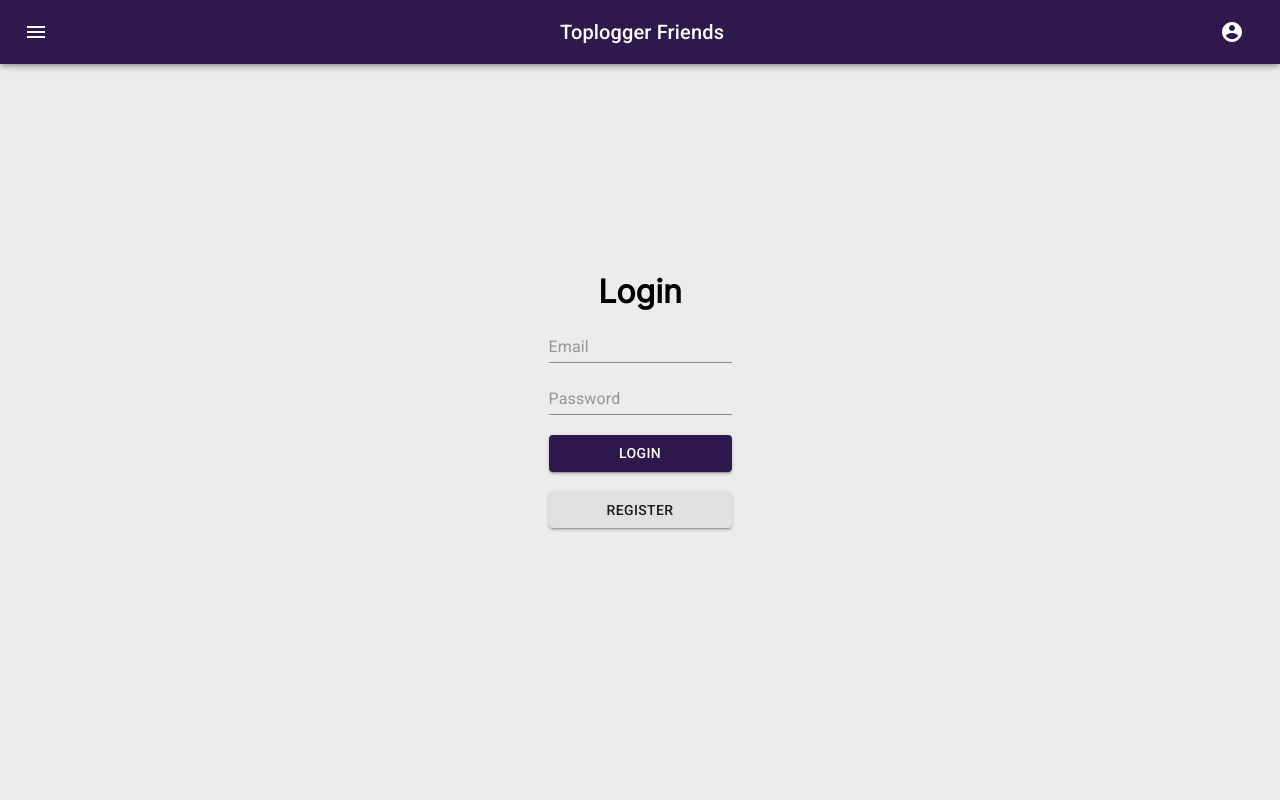
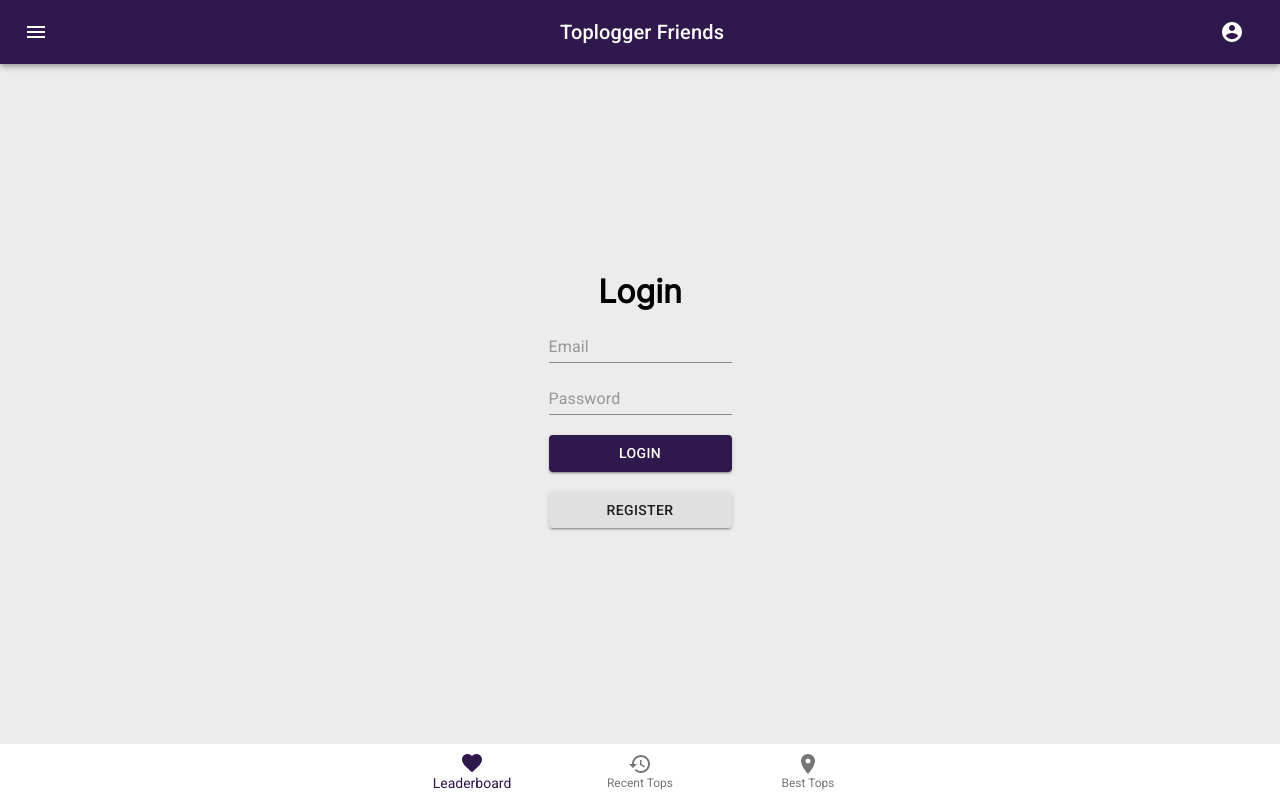
Before and after one commit to Milan-Koelen/toplogger-friends, a React (Create React App) app: page /login in a window 1280 px wide. Built offline with nearby package versions, Linux system fonts and the light colour scheme; no server answers.

Commit message:
half working bottom nav

```diff
--- a/src/App.js
+++ b/src/App.js
@@ -6,6 +6,7 @@ import PrivateRoute from "./_pages/PrivateRoute";
 import Search from "./_pages/Search";
 import Layout from "./_pages/Layout";
 import UserPage from "./_pages/UserPage";
+import Leaderboard from "./_pages/Leaderboard";
 
 import { createMuiTheme, ThemeProvider } from "@material-ui/core";
 
@@ -32,9 +33,9 @@ function App() {
             <PrivateRoute path="/search">
               <Search />
             </PrivateRoute>
-            {/* <PrivateRoute path="/user">
-            <UserPage />
-          </PrivateRoute> */}
+            <PrivateRoute path="/leaderboard">
+              <Leaderboard />
+            </PrivateRoute>
             <PrivateRoute path="/user/:TL_ID">
               <UserPage />
             </PrivateRoute>
--- a/src/_pages/Dashboard.js
+++ b/src/_pages/Dashboard.js
@@ -18,6 +18,7 @@ import { makeStyles } from "@material-ui/core/styles";
 import RestoreIcon from "@material-ui/icons/Restore";
 import FavoriteIcon from "@material-ui/icons/Favorite";
 import LocationOnIcon from "@material-ui/icons/LocationOn";
+import Leaderboard from "./Leaderboard";
 // import { VictoryBar, VictoryChart } from "victory";
 
 const Dashboard = () => {
@@ -160,7 +161,12 @@ const Dashboard = () => {
         showLabels
         className={classes.root}
       >
-        <BottomNavigationAction label="Leaderboard" icon={<FavoriteIcon />} />
+        <BottomNavigationAction
+          label="Leaderboard"
+          icon={<FavoriteIcon />}
+          component={Link}
+          to="/leaderboard"
+        />
         <BottomNavigationAction label="Recent Tops" icon={<RestoreIcon />} />
         <BottomNavigationAction label="Best Tops" icon={<LocationOnIcon />} />
       </BottomNavigation>
--- a/src/_pages/Layout.js
+++ b/src/_pages/Layout.js
@@ -14,10 +14,22 @@ import Menu from "@material-ui/core/Menu";
 import { useDispatch, useSelector } from "react-redux";
 import { logout, selectUser } from "../features/userSlice";
 import { useHistory } from "react-router-dom";
+import { Link } from "react-router-dom";
 
+import BottomNavigation from "@material-ui/core/BottomNavigation";
+import BottomNavigationAction from "@material-ui/core/BottomNavigationAction";
+
+import RestoreIcon from "@material-ui/icons/Restore";
+import FavoriteIcon from "@material-ui/icons/Favorite";
+import LocationOnIcon from "@material-ui/icons/LocationOn";
+
+export default function MenuAppBar({ children }) {
   const useStyles = makeStyles(theme => ({
     root: {
       flexGrow: 1,
+      width: "100%",
+      position: "fixed",
+      bottom: 0,
     },
     menuButton: {
       marginRight: theme.spacing(2),
@@ -26,8 +38,6 @@ const useStyles = makeStyles(theme => ({
       flexGrow: 1,
     },
   }));
-
-export default function MenuAppBar({ children }) {
   const classes = useStyles();
   const [auth, setAuth] = React.useState(true);
 
@@ -66,6 +76,18 @@ export default function MenuAppBar({ children }) {
     history.push(path);
     handleClose();
   };
+
+  // const useStyles = makeStyles({
+  //   root: {
+  //     width: "100%",
+  //     position: "fixed",
+  //     bottom: 0,
+  //   },
+  // });
+
+  // const classes = useStyles();
+  const [value, setValue] = React.useState(0);
+
   return (
     <div className={classes.root}>
       {/* <FormGroup>
@@ -129,6 +151,23 @@ export default function MenuAppBar({ children }) {
         </Toolbar>
       </AppBar>
       {children}
+      <BottomNavigation
+        value={value}
+        onChange={(event, newValue) => {
+          setValue(newValue);
+        }}
+        showLabels
+        className={classes.root}
+      >
+        <BottomNavigationAction
+          label="Leaderboard"
+          icon={<FavoriteIcon />}
+          component={Link}
+          to="/leaderboard"
+        />
+        <BottomNavigationAction label="Recent Tops" icon={<RestoreIcon />} />
+        <BottomNavigationAction label="Best Tops" icon={<LocationOnIcon />} />
+      </BottomNavigation>
     </div>
   );
 }
--- /dev/null
+++ b/src/_pages/Leaderboard.js
@@ -0,0 +1,63 @@
+import { React, useEffect } from "react";
+import { useDispatch, useSelector } from "react-redux";
+import { Avatar, Link } from "@material-ui/core";
+import { selectFollowing, fetchFollowing } from "../features/followingSlice";
+import { selectUser } from "../features/userSlice";
+
+const Leaderboard = () => {
+  const dispatch = useDispatch();
+  const user = useSelector(selectUser);
+  const data = useSelector(selectFollowing);
+  console.log(data);
+
+  useEffect(() => {
+    dispatch(fetchFollowing());
+  }, [
+    dispatch,
+    user.token,
+    user.name,
+    user.TL_Grade,
+    user.following,
+    user.TL_ID,
+  ]);
+  return (
+    <div>
+      <h2 className="title">Leaderboard</h2>
+      <table className="leaderboard">
+        <thead>
+          <tr>
+            <th>Picture</th>
+            <th>name</th>
+            <th>grade</th>
+          </tr>
+        </thead>
+        <tbody>
+          {data.map((i, idx) => (
+            <tr>
+              <td>
+                <Avatar
+                  className="profilepicture"
+                  src={i.ProfilePictureURL}
+                  onError={e => {
+                    e.target.onerror = null;
+                    e.target.src = "image_path_here";
+                  }}
+                  alt={"no_img"}
+                />
+              </td>
+              <td>
+                <Link to={"/user/" + i.TL_ID} className="name">
+                  {i.Name}
+                </Link>
+              </td>
+              <td>
+                <span className="grade">{i.Grade} </span>
+              </td>
+            </tr>
+          ))}
+        </tbody>
+      </table>
+    </div>
+  );
+};
+export default Leaderboard;
```
Lines whose indentation alone changed are shown as unchanged.
